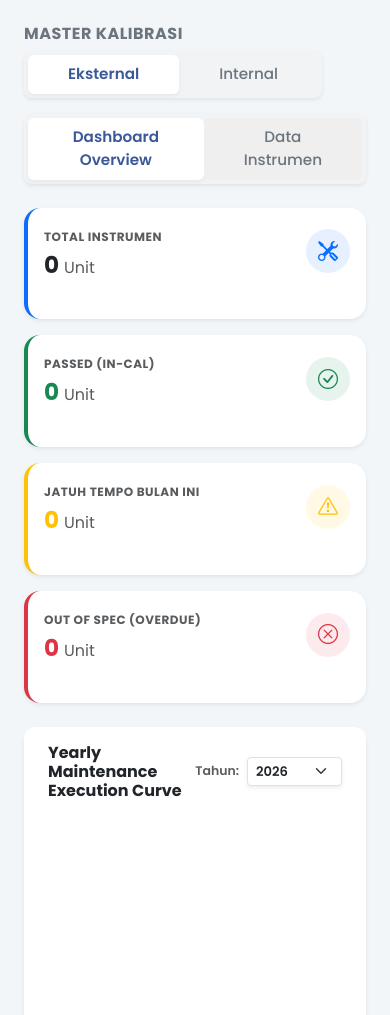
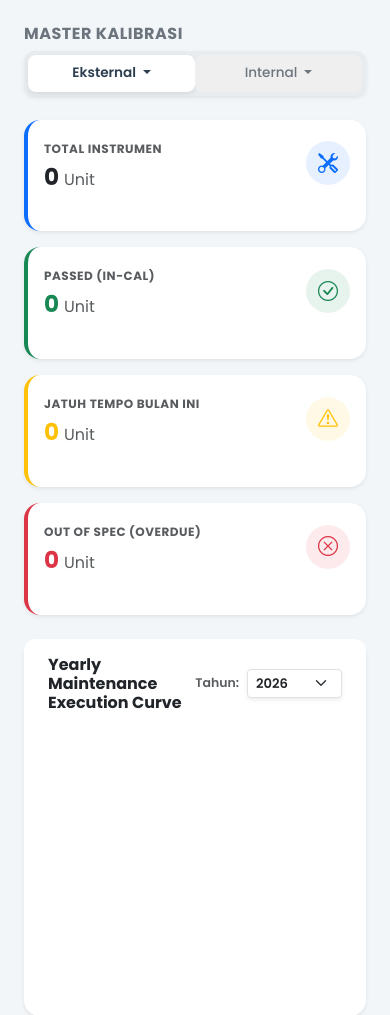
Before and after one commit to ebenlimbong/pmn-kalibrasi, a CodeIgniter app: page /kalibrasi in a window 390 px wide. Shown: the top 1015 px of the page. Run offline with CodeIgniter, Linux system fonts and the light colour scheme; data that the repository does not hold is empty; some libraries are stand-ins or nearby versions.

Commit message:
Update dashboard section

```diff
--- a/application/views/kalibrasi/index.php
+++ b/application/views/kalibrasi/index.php
@@ -1,42 +1,86 @@
 <style>
 .kalibrasi-tabs {
     display: inline-flex;
-    background-color: #f1f3f5;
-    border-radius: 8px;
+    background-color: #e9ecef;
+    border-radius: 10px;
     padding: 4px;
 }
 .kalibrasi-tab {
-    padding: 8px 40px;
+    padding: 8px 24px;
     color: #6c757d;
     text-decoration: none;
     font-weight: 500;
-    font-size: 0.95rem;
-    border-radius: 6px;
+    font-size: 0.9rem;
+    border-radius: 8px;
     transition: all 0.2s ease;
+    white-space: nowrap;
+    text-align: center;
 }
 .kalibrasi-tab:hover {
-    color: #495057;
+    color: #343a40;
 }
 .kalibrasi-tab.active {
     background-color: #ffffff;
-    color: #3b5998;
+    color: #2c3e50;
     font-weight: 600;
-    box-shadow: 0 2px 4px rgba(0,0,0,0.05);
+    box-shadow: 0 2px 5px rgba(0,0,0,0.08);
+}
+@media (max-width: 575.98px) {
+    .kalibrasi-tabs {
+        width: 100%;
+        display: flex;
+    }
+    .kalibrasi-tabs .dropdown {
+        flex: 1;
+        display: flex;
+    }
+    .kalibrasi-tab {
+        width: 100%;
+        padding: 8px 10px;
+        font-size: 0.85rem;
+    }
 }
 </style>
 
-<div class="d-flex flex-wrap align-items-center justify-content-between mb-4 mt-3 gap-3">
-    <div>
+<div class="mb-4 mt-3">
     <h6 class="text-uppercase fw-bold text-secondary mb-2" style="letter-spacing: 0.5px;">MASTER KALIBRASI</h6>
-        <div class="d-flex flex-wrap gap-3 align-items-center">
     <div class="kalibrasi-tabs shadow-sm">
-                <a href="<?= base_url('kalibrasi') ?>" class="kalibrasi-tab active">Eksternal</a>
-                <a href="<?= base_url('kalibrasi-internal') ?>" class="kalibrasi-tab">Internal</a>
+        <!-- Eksternal Dropdown -->
+        <div class="dropdown">
+            <button type="button" id="btn-eksternal-dropdown" class="kalibrasi-tab active dropdown-toggle border-0" data-bs-toggle="dropdown" aria-expanded="false">
+                Eksternal
+            </button>
+            <ul class="dropdown-menu shadow-sm border-0 rounded-3 mt-1">
+                <li>
+                    <a class="dropdown-item py-2 px-3 fw-medium d-flex align-items-center gap-2" href="#" onclick="switchViewMode('dashboard'); return false;">
+                        <i class="bi bi-speedometer2 text-primary"></i> Dashboard
+                    </a>
+                </li>
+                <li>
+                    <a class="dropdown-item py-2 px-3 fw-medium d-flex align-items-center gap-2" href="#" onclick="switchViewMode('data'); return false;">
+                        <i class="bi bi-table text-primary"></i> Instrumen
+                    </a>
+                </li>
+            </ul>
         </div>
-            <div class="kalibrasi-tabs shadow-sm">
-                <button type="button" id="btn-view-dashboard" class="kalibrasi-tab active border-0" onclick="switchViewMode('dashboard')">Dashboard Overview</button>
-                <button type="button" id="btn-view-data" class="kalibrasi-tab border-0" onclick="switchViewMode('data')">Data Instrumen</button>
-            </div>
+
+        <!-- Internal Dropdown -->
+        <div class="dropdown">
+            <button type="button" id="btn-internal-dropdown" class="kalibrasi-tab dropdown-toggle border-0" data-bs-toggle="dropdown" aria-expanded="false">
+                Internal
+            </button>
+            <ul class="dropdown-menu shadow-sm border-0 rounded-3 mt-1">
+                <li>
+                    <a class="dropdown-item py-2 px-3 fw-medium d-flex align-items-center gap-2" href="<?= base_url('kalibrasi-internal?tab=dashboard') ?>">
+                        <i class="bi bi-speedometer2 text-primary"></i> Dashboard
+                    </a>
+                </li>
+                <li>
+                    <a class="dropdown-item py-2 px-3 fw-medium d-flex align-items-center gap-2" href="<?= base_url('kalibrasi-internal?tab=data') ?>">
+                        <i class="bi bi-table text-primary"></i> Instrumen
+                    </a>
+                </li>
+            </ul>
         </div>
     </div>
 </div>
@@ -171,6 +215,7 @@
             </div>
         </div>
     </div>
+</div> <!-- END Charts Row 2 -->
 </div> <!-- END #section-dashboard-view -->
 
 <!-- SECTION 2: DATA INSTRUMEN TABLE -->
@@ -545,32 +590,57 @@ window.addEventListener('DOMContentLoaded', function() {
 });
 
 function switchViewMode(mode) {
+    var dashboardSec = document.getElementById('section-dashboard-view');
+    var dataSec = document.getElementById('section-data-view');
+    var btnDashboard = document.getElementById('btn-view-dashboard');
+    var btnData = document.getElementById('btn-view-data');
+
+    if (!dashboardSec || !dataSec) return;
+
     if (mode === 'data') {
-        $('#section-dashboard-view').hide();
-        $('#section-data-view').fadeIn(150);
-        $('#btn-view-dashboard').removeClass('active');
-        $('#btn-view-data').addClass('active');
-        if ($.fn.DataTable.isDataTable('#tabelInstrumen')) {
+        dashboardSec.style.display = 'none';
+        dataSec.style.display = 'block';
+
+        if (btnDashboard) btnDashboard.classList.remove('active');
+        if (btnData) btnData.classList.add('active');
+
+        setTimeout(function() {
+            if (window.jQuery && $.fn && $.fn.DataTable && $.fn.DataTable.isDataTable('#tabelInstrumen')) {
                 $('#tabelInstrumen').DataTable().columns.adjust();
             }
-        const url = new URL(window.location);
+        }, 50);
+
+        if (window.history && window.history.replaceState) {
+            var url = new URL(window.location);
             url.searchParams.set('tab', 'data');
             window.history.replaceState({}, '', url);
+        }
     } else {
-        $('#section-data-view').hide();
-        $('#section-dashboard-view').fadeIn(150);
-        $('#btn-view-data').removeClass('active');
-        $('#btn-view-dashboard').addClass('active');
-        const url = new URL(window.location);
+        dataSec.style.display = 'none';
+        dashboardSec.style.display = 'block';
+
+        if (btnData) btnData.classList.remove('active');
+        if (btnDashboard) btnDashboard.classList.add('active');
+
+        if (window.history && window.history.replaceState) {
+            var url = new URL(window.location);
             url.searchParams.set('tab', 'dashboard');
             window.history.replaceState({}, '', url);
         }
     }
+}
 
-$(document).ready(function() {
-    const urlParams = new URLSearchParams(window.location.search);
+(function() {
+    function checkInitialTab() {
+        var urlParams = new URLSearchParams(window.location.search);
         if (urlParams.get('tab') === 'data' || urlParams.get('view') === 'data') {
             switchViewMode('data');
         }
-});
+    }
+    if (document.readyState === 'loading') {
+        document.addEventListener('DOMContentLoaded', checkInitialTab);
+    } else {
+        checkInitialTab();
+    }
+})();
 </script>
```
Also changed, not shown: application/views/kalibrasi_internal/index.php (+6 -51 lines). Lines whose indentation alone changed are shown as unchanged.
